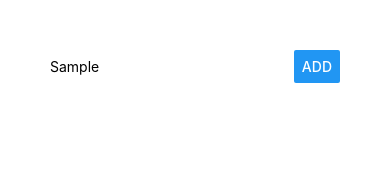
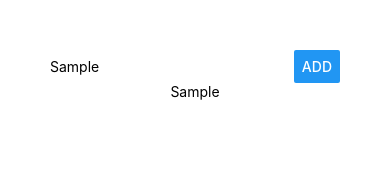
Before and after one commit to artseven/my-first-app, a React Native app: screen / in a window 390 px wide. Both pictures are taken after typing "Sample" into the empty fields and a click on the button "ADD". Shown: the top 173 px of the page. Built offline with nearby package versions, Linux system fonts and the light colour scheme.

Commit message:
added array with iteration

```diff
--- a/App.js
+++ b/App.js
@@ -3,7 +3,8 @@
 
 export default class App extends React.Component {
   state = {
-    placeName: ''
+    placeName: '',
+    places: []
   }
 
   placeNameChangedHandler = val => {
@@ -12,7 +13,20 @@
     })
   }
 
+  placeSubmitHandler = () => {
+    if (this.state.placeName.trim() === "") {
+      return;
+    }
+
+    this.setState(prevState => {
+      return {
+        places: prevState.places.concat(prevState.placeName)
+      }
+    })
+  }
+
   render() {
+    const placesOutput = this.state.places.map((place, i) => <Text key={i}>{place}</Text>);
     return (
       <View style={styles.container}>
         <View style={styles.inputContainer}>
@@ -24,7 +38,11 @@
           />
           <Button
            title="Add"
-           style={styles.placeButton} />
+           style={styles.placeButton}
+           onPress={this.placeSubmitHandler} />
+        </View>
+        <View>
+          {placesOutput}
         </View>
       </View>
     );
```
